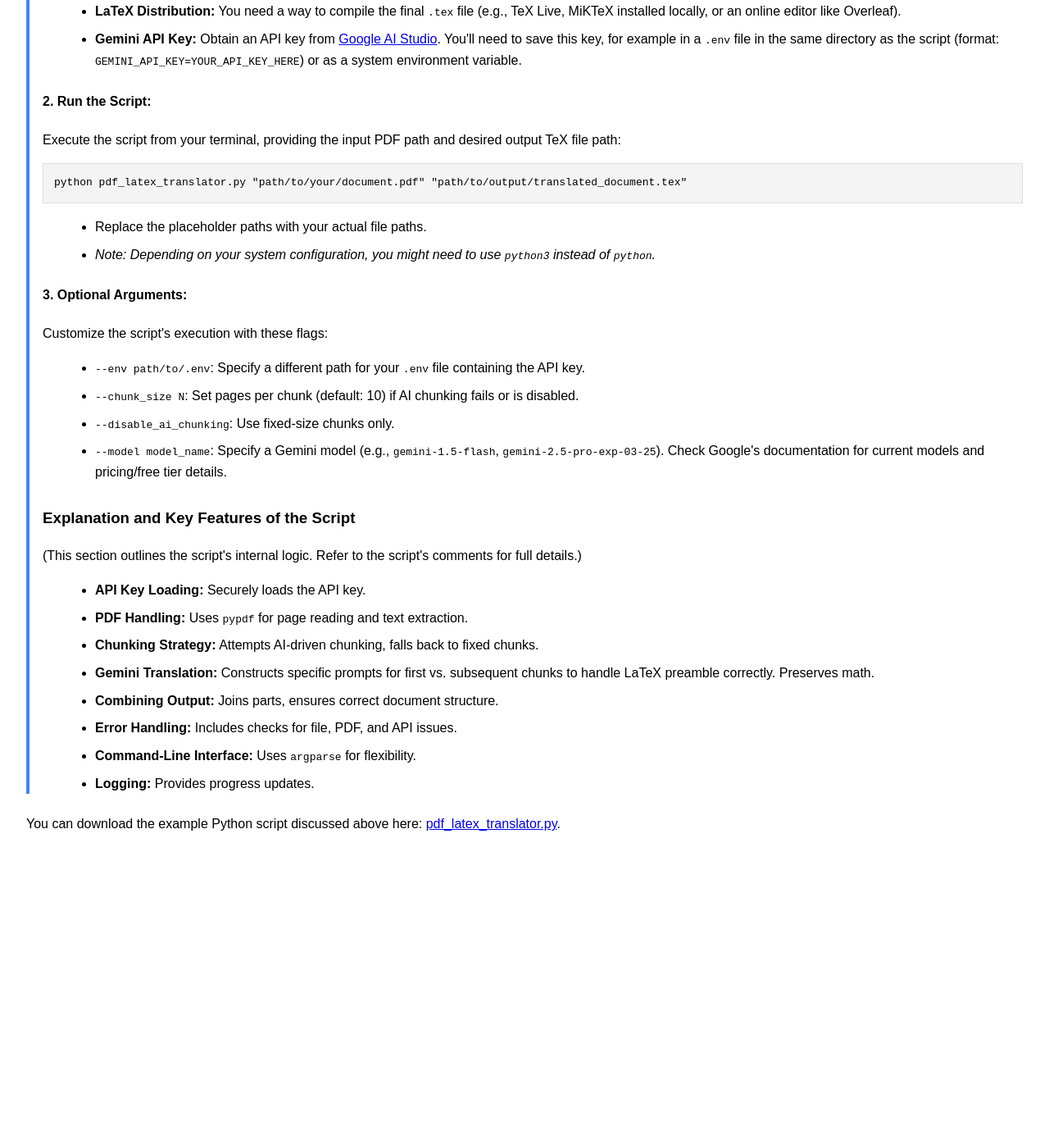
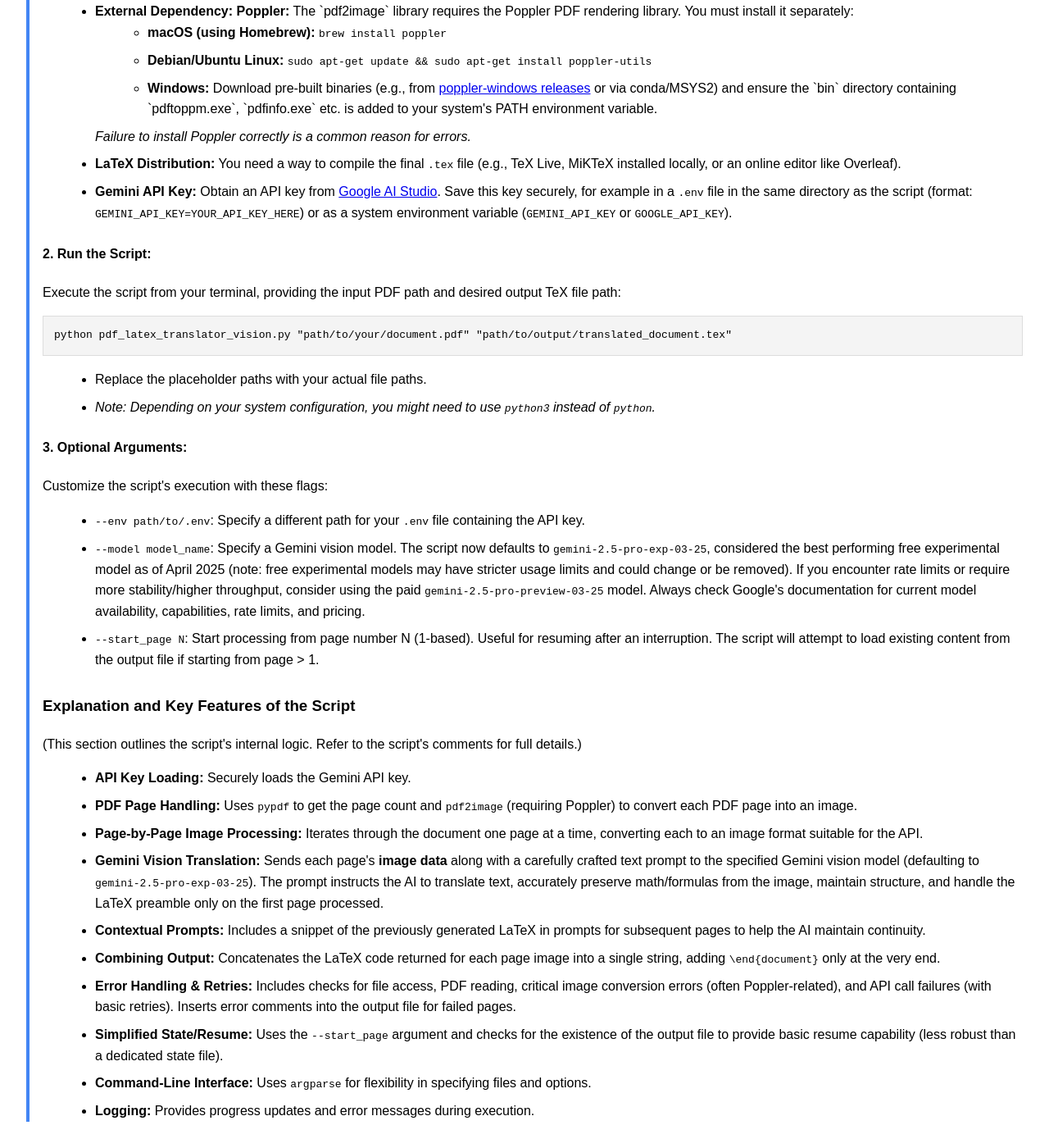
Before and after one commit to davikrehalt/davikrehalt.github.io, a Jekyll site: the page translation-guide.html, which Jekyll copies as it is, in a window 1280 px wide and 1400 px high, scrolled down 1434 px. Shown: the whole window at 82% size. Built offline with Jekyll 4.4.1, drawn with Linux system fonts in a browser that asks for light colours; before the commit the page ends 2484 px from its top, so only the background shows below that; some of the changed text lies outside the part shown.

Commit message:
Update translation-guide.html

```diff
--- a/translation-guide.html
+++ b/translation-guide.html
@@ -59,23 +59,33 @@
 
 <p>I'll let Gemini explain in more detail:</p>
 
-<div class="gemini-explanation"> <!-- Added class back for styling -->
+<div class="gemini-explanation"> <!-- Start of Gemini's Explanation -->
     <h3>How to Use the Python Script</h3>
-    <p>(Assuming you have downloaded the <code>pdf_latex_translator.py</code> script)</p>
+    <p>(Assuming you have downloaded the image-based translator script, let's call it <code>pdf_latex_translator_vision.py</code>)</p>
 
     <h4>1. Requirements:</h4>
     <ul>
-        <li><strong>Python Environment:</strong> A working Python installation (version 3.x recommended). It's best practice to use a virtual environment (like `venv`).</li>
-        <li><strong>Required Python Packages:</strong> Install these using pip (or pip3):
-            <pre><code>pip install google-generativeai pypdf python-dotenv</code></pre>
+        <li><strong>Python Environment:</strong> A working Python installation (version 3.x recommended). Using a virtual environment (like `venv`) is highly recommended.</li>
+        <li>
+            <strong>Required Python Packages:</strong> Install these using pip (or pip3):
+            <pre><code>pip install google-generativeai pdf2image Pillow pypdf python-dotenv</code></pre>
+        </li>
+        <li>
+            <strong>External Dependency: Poppler:</strong> The `pdf2image` library requires the Poppler PDF rendering library. You must install it separately:
+            <ul>
+                <li><strong>macOS (using Homebrew):</strong> <code>brew install poppler</code></li>
+                <li><strong>Debian/Ubuntu Linux:</strong> <code>sudo apt-get update && sudo apt-get install poppler-utils</code></li>
+                <li><strong>Windows:</strong> Download pre-built binaries (e.g., from <a href="https://github.com/oschwartz10612/poppler-windows/releases/" target="_blank" rel="noopener noreferrer">poppler-windows releases</a> or via conda/MSYS2) and ensure the `bin` directory containing `pdftoppm.exe`, `pdfinfo.exe` etc. is added to your system's PATH environment variable.</li>
+            </ul>
+            <em>Failure to install Poppler correctly is a common reason for errors.</em>
         </li>
         <li><strong>LaTeX Distribution:</strong> You need a way to compile the final <code>.tex</code> file (e.g., TeX Live, MiKTeX installed locally, or an online editor like Overleaf).</li>
-        <li><strong>Gemini API Key:</strong> Obtain an API key from <a href="https://aistudio.google.com/app/apikey" target="_blank" rel="noopener noreferrer">Google AI Studio</a>. You'll need to save this key, for example in a <code>.env</code> file in the same directory as the script (format: <code>GEMINI_API_KEY=YOUR_API_KEY_HERE</code>) or as a system environment variable.</li>
+        <li><strong>Gemini API Key:</strong> Obtain an API key from <a href="https://aistudio.google.com/app/apikey" target="_blank" rel="noopener noreferrer">Google AI Studio</a>. Save this key securely, for example in a <code>.env</code> file in the same directory as the script (format: <code>GEMINI_API_KEY=YOUR_API_KEY_HERE</code>) or as a system environment variable (<code>GEMINI_API_KEY</code> or <code>GOOGLE_API_KEY</code>).</li>
     </ul>
 
     <h4>2. Run the Script:</h4>
     <p>Execute the script from your terminal, providing the input PDF path and desired output TeX file path:</p>
-    <pre><code>python pdf_latex_translator.py "path/to/your/document.pdf" "path/to/output/translated_document.tex"</code></pre>
+    <pre><code>python pdf_latex_translator_vision.py "path/to/your/document.pdf" "path/to/output/translated_document.tex"</code></pre>
     <ul>
         <li>Replace the placeholder paths with your actual file paths.</li>
         <li><em>Note: Depending on your system configuration, you might need to use <code>python3</code> instead of <code>python</code>.</em></li>
@@ -85,27 +95,28 @@
     <p>Customize the script's execution with these flags:</p>
     <ul>
         <li><code>--env path/to/.env</code>: Specify a different path for your <code>.env</code> file containing the API key.</li>
-        <li><code>--chunk_size N</code>: Set pages per chunk (default: 10) if AI chunking fails or is disabled.</li>
-        <li><code>--disable_ai_chunking</code>: Use fixed-size chunks only.</li>
-        <li><code>--model model_name</code>: Specify a Gemini model (e.g., <code>gemini-1.5-flash</code>, <code>gemini-2.5-pro-exp-03-25</code>). Check Google's documentation for current models and pricing/free tier details.</li>
+        <li>
+            <code>--model model_name</code>: Specify a Gemini vision model. The script now defaults to <code>gemini-2.5-pro-exp-03-25</code>, considered the best performing free experimental model as of April 2025 (note: free experimental models may have stricter usage limits and could change or be removed). If you encounter rate limits or require more stability/higher throughput, consider using the paid <code>gemini-2.5-pro-preview-03-25</code> model. Always check Google's documentation for current model availability, capabilities, rate limits, and pricing.
+        </li>
+        <li><code>--start_page N</code>: Start processing from page number N (1-based). Useful for resuming after an interruption. The script will attempt to load existing content from the output file if starting from page > 1.</li>
     </ul>
 
     <h3>Explanation and Key Features of the Script</h3>
     <p>(This section outlines the script's internal logic. Refer to the script's comments for full details.)</p>
     <ul>
-        <li><strong>API Key Loading:</strong> Securely loads the API key.</li>
-        <li><strong>PDF Handling:</strong> Uses <code>pypdf</code> for page reading and text extraction.</li>
-        <li><strong>Chunking Strategy:</strong> Attempts AI-driven chunking, falls back to fixed chunks.</li>
-        <li><strong>Gemini Translation:</strong> Constructs specific prompts for first vs. subsequent chunks to handle LaTeX preamble correctly. Preserves math.</li>
-        <li><strong>Combining Output:</strong> Joins parts, ensures correct document structure.</li>
-        <li><strong>Error Handling:</strong> Includes checks for file, PDF, and API issues.</li>
-        <li><strong>Command-Line Interface:</strong> Uses <code>argparse</code> for flexibility.</li>
-        <li><strong>Logging:</strong> Provides progress updates.</li>
+        <li><strong>API Key Loading:</strong> Securely loads the Gemini API key.</li>
+        <li><strong>PDF Page Handling:</strong> Uses <code>pypdf</code> to get the page count and <code>pdf2image</code> (requiring Poppler) to convert each PDF page into an image.</li>
+        <li><strong>Page-by-Page Image Processing:</strong> Iterates through the document one page at a time, converting each to an image format suitable for the API.</li>
+        <li><strong>Gemini Vision Translation:</strong> Sends each page's <strong>image data</strong> along with a carefully crafted text prompt to the specified Gemini vision model (defaulting to <code>gemini-2.5-pro-exp-03-25</code>). The prompt instructs the AI to translate text, accurately preserve math/formulas from the image, maintain structure, and handle the LaTeX preamble only on the first page processed.</li>
+        <li><strong>Contextual Prompts:</strong> Includes a snippet of the previously generated LaTeX in prompts for subsequent pages to help the AI maintain continuity.</li>
+        <li><strong>Combining Output:</strong> Concatenates the LaTeX code returned for each page image into a single string, adding <code>\end{document}</code> only at the very end.</li>
+        <li><strong>Error Handling & Retries:</strong> Includes checks for file access, PDF reading, critical image conversion errors (often Poppler-related), and API call failures (with basic retries). Inserts error comments into the output file for failed pages.</li>
+        <li><strong>Simplified State/Resume:</strong> Uses the <code>--start_page</code> argument and checks for the existence of the output file to provide basic resume capability (less robust than a dedicated state file).</li>
+        <li><strong>Command-Line Interface:</strong> Uses <code>argparse</code> for flexibility in specifying files and options.</li>
+        <li><strong>Logging:</strong> Provides progress updates and error messages during execution.</li>
     </ul>
 </div> <!-- End of gemini-explanation div -->
 
-<p>You can download the example Python script discussed above here: <a href="pdf_latex_translator.py" download>pdf_latex_translator.py</a>.</p>
-<!-- Make sure pdf_latex_translator.py is in the same directory as this HTML file, or adjust the href path -->
 
 </body>
 </html>
```
